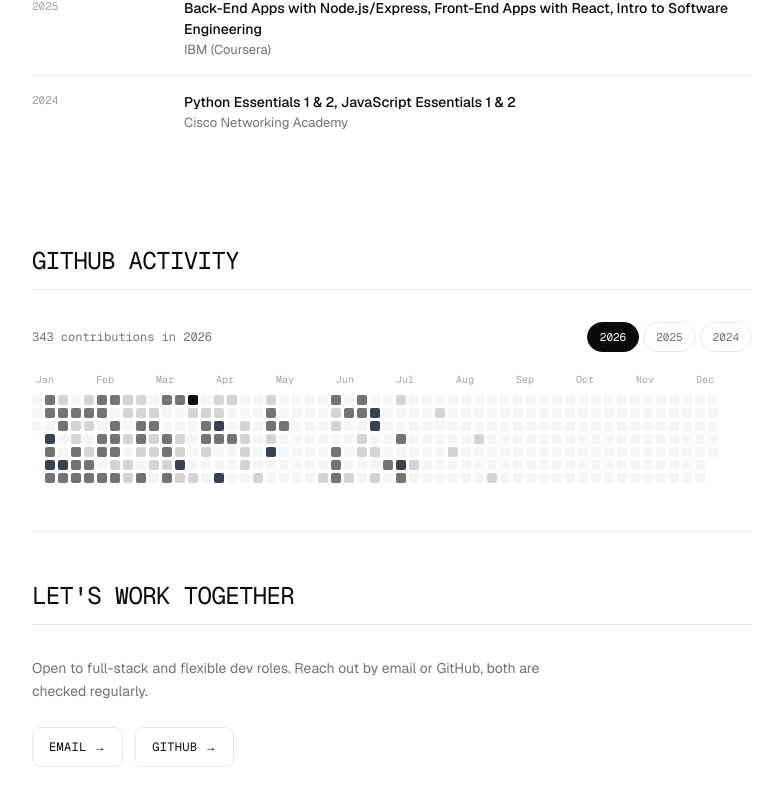
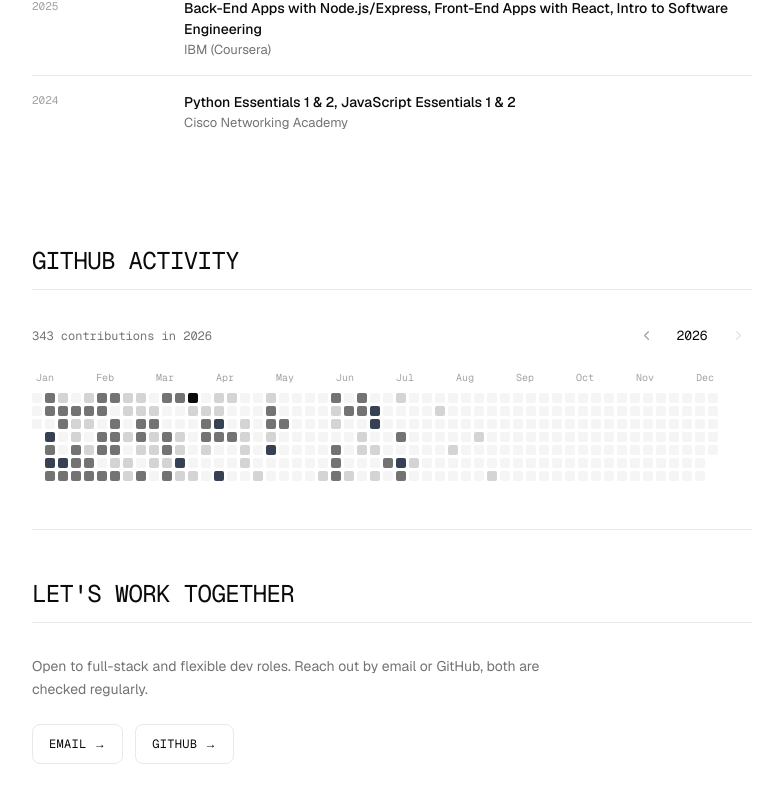
Before and after one commit to 4aer/aer-portfolio, a Next.js app: page / in a window 1280 px wide. Shown: the part 1753-2558 px from the top of the page, without its empty margins (248-1031 px from the left). Built offline with nearby package versions, Linux system fonts and the light colour scheme.

Commit message:
feat: replace year pill list with arrow-based single-year selector

```diff
--- a/src/app/globals.css
+++ b/src/app/globals.css
@@ -132,3 +132,41 @@ body {
 .animate-marquee-right:hover {
   animation-play-state: paused;
 }
+
+/* ---- year selector transition ---- */
+@keyframes year-in-from-right {
+  from {
+    opacity: 0;
+    transform: translateX(10px);
+  }
+  to {
+    opacity: 1;
+    transform: translateX(0);
+  }
+}
+
+@keyframes year-in-from-left {
+  from {
+    opacity: 0;
+    transform: translateX(-10px);
+  }
+  to {
+    opacity: 1;
+    transform: translateX(0);
+  }
+}
+
+.animate-year-in-from-right {
+  animation: year-in-from-right 240ms var(--ease-out-soft, ease-out);
+}
+
+.animate-year-in-from-left {
+  animation: year-in-from-left 240ms var(--ease-out-soft, ease-out);
+}
+
+@media (prefers-reduced-motion: reduce) {
+  .animate-year-in-from-right,
+  .animate-year-in-from-left {
+    animation: none;
+  }
+}
--- a/src/components/ui/YearSelector.tsx
+++ b/src/components/ui/YearSelector.tsx
@@ -1,29 +1,71 @@
 "use client";
 
+import { ChevronLeft, ChevronRight } from "lucide-react";
+import { useState } from "react";
+
 type YearSelectorProps = {
-  years: string[];
+  years: string[]; // sorted newest first, per getAvailableYears()
   selected: string;
   onSelect: (year: string) => void;
 };
 
 export function YearSelector({ years, selected, onSelect }: YearSelectorProps) {
+  const index = years.indexOf(selected);
+  const canGoNewer = index > 0; // years[0] is the newest
+  const canGoOlder = index < years.length - 1;
+
+  // Tracks which direction the year just moved, purely to pick the
+  // slide-in direction for the animation below.
+  const [direction, setDirection] = useState<"older" | "newer" | null>(null);
+
+  function goOlder() {
+    if (!canGoOlder) return;
+    setDirection("older");
+    onSelect(years[index + 1]);
+  }
+
+  function goNewer() {
+    if (!canGoNewer) return;
+    setDirection("newer");
+    onSelect(years[index - 1]);
+  }
+
   return (
     <div className="flex items-center gap-1">
-      {years.map((year) => (
-        <button
-          key={year}
-          type="button"
-          onClick={() => onSelect(year)}
-          aria-pressed={selected === year}
-          className={`font-technical text-[11px] px-3 py-1.5 rounded-full border transition-colors ${
-            selected === year
-              ? "bg-ink text-background border-ink"
-              : "border-gray-200 text-gray-500 hover:text-ink"
+      <button
+        type="button"
+        onClick={goOlder}
+        disabled={!canGoOlder}
+        aria-label="Show an earlier year"
+        className="flex items-center justify-center w-7 h-7 rounded-full text-gray-400 hover:text-ink disabled:opacity-30 disabled:hover:text-gray-400 transition-colors"
+      >
+        <ChevronLeft size={15} />
+      </button>
+
+      <div className="relative w-14 h-7 overflow-hidden">
+        <span
+          key={selected}
+          className={`absolute inset-0 flex items-center justify-center font-technical text-[13px] tabular-nums ${
+            direction === "older"
+              ? "animate-year-in-from-right"
+              : direction === "newer"
+                ? "animate-year-in-from-left"
+                : ""
           }`}
         >
-          {year}
-        </button>
-      ))}
+          {selected}
+        </span>
+      </div>
+
+      <button
+        type="button"
+        onClick={goNewer}
+        disabled={!canGoNewer}
+        aria-label="Show a later year"
+        className="flex items-center justify-center w-7 h-7 rounded-full text-gray-400 hover:text-ink disabled:opacity-30 disabled:hover:text-gray-400 transition-colors"
+      >
+        <ChevronRight size={15} />
+      </button>
     </div>
   );
 }
```
Also changed, not shown: 1 other file (tests, documents, lock files or other folders).
